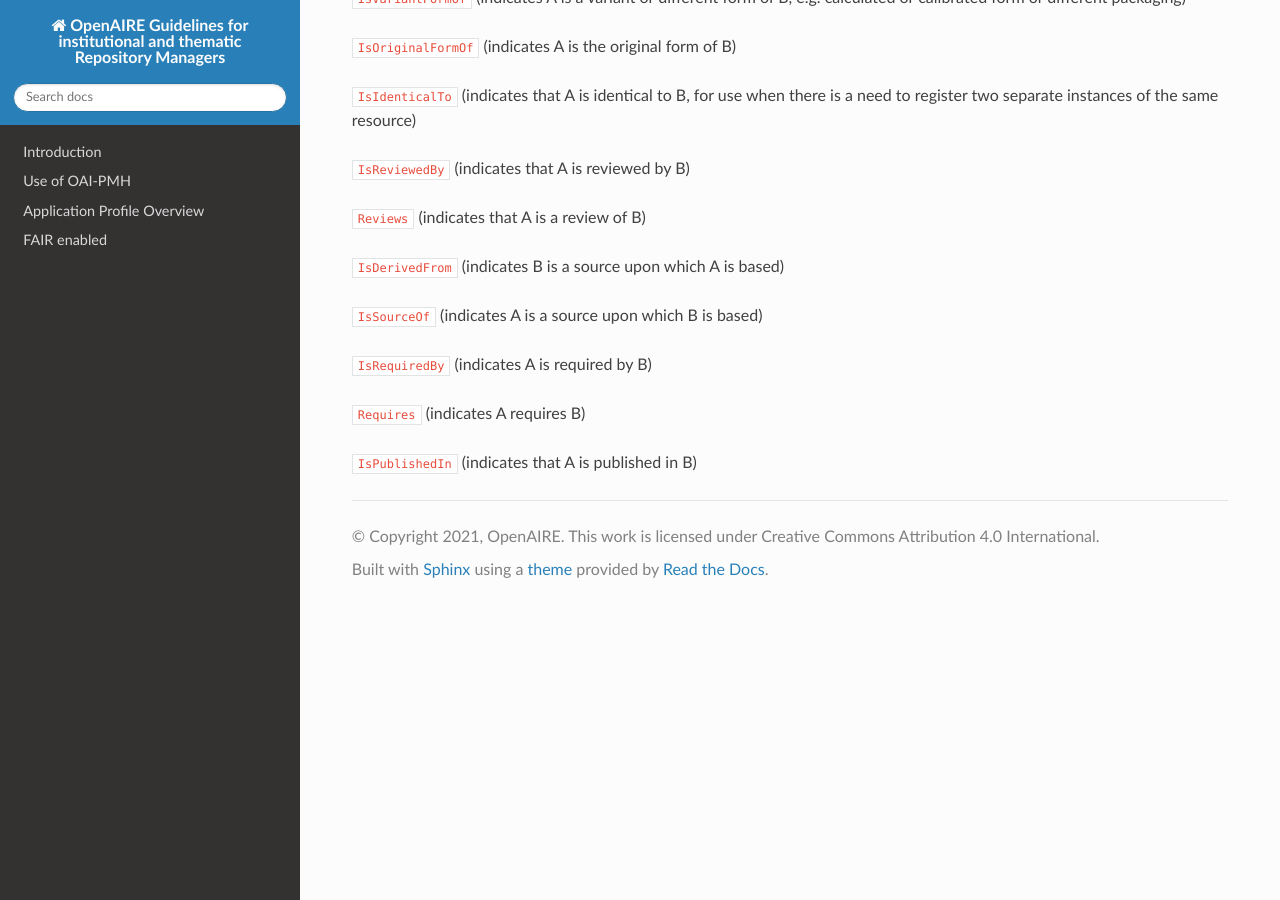
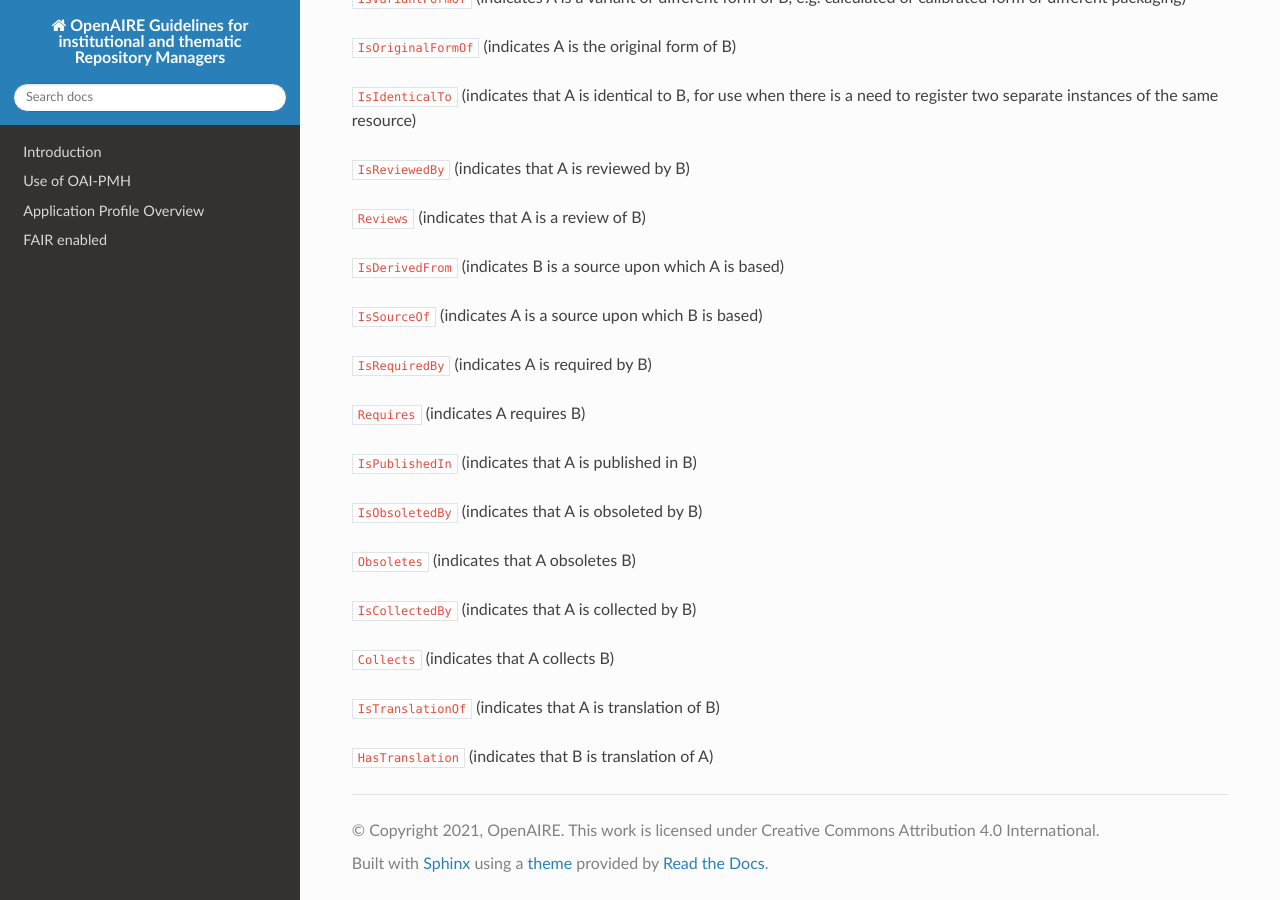
Before and after one commit to openaire/guidelines-literature-repositories, a Sphinx documentation site: the page built from docs/vocabularies/relationtype.rst, in a window 1280 px wide and 900 px high, scrolled down 1239 px. Built offline with Sphinx 7.4.7 and the Read the Docs theme 3.1.0, drawn with Linux system fonts in a browser that asks for light colours; a script that is not in the unit is left out.

Commit message:
Update relationtype.rst
additional relation types from the datacite schema

```diff
--- a/docs/vocabularies/relationtype.rst
+++ b/docs/vocabularies/relationtype.rst
@@ -33,3 +33,9 @@
 * ``IsRequiredBy`` (indicates A is required by B)
 * ``Requires`` (indicates A requires B)
 * ``IsPublishedIn`` (indicates that A is published in B)
+* ``IsObsoletedBy`` (indicates that A is obsoleted by B)
+* ``Obsoletes`` (indicates that A obsoletes B)
+* ``IsCollectedBy`` (indicates that A is collected by B)
+* ``Collects`` (indicates that A collects B)
+* ``IsTranslationOf`` (indicates that A is translation of B)
+* ``HasTranslation`` (indicates that B is translation of A)
```
